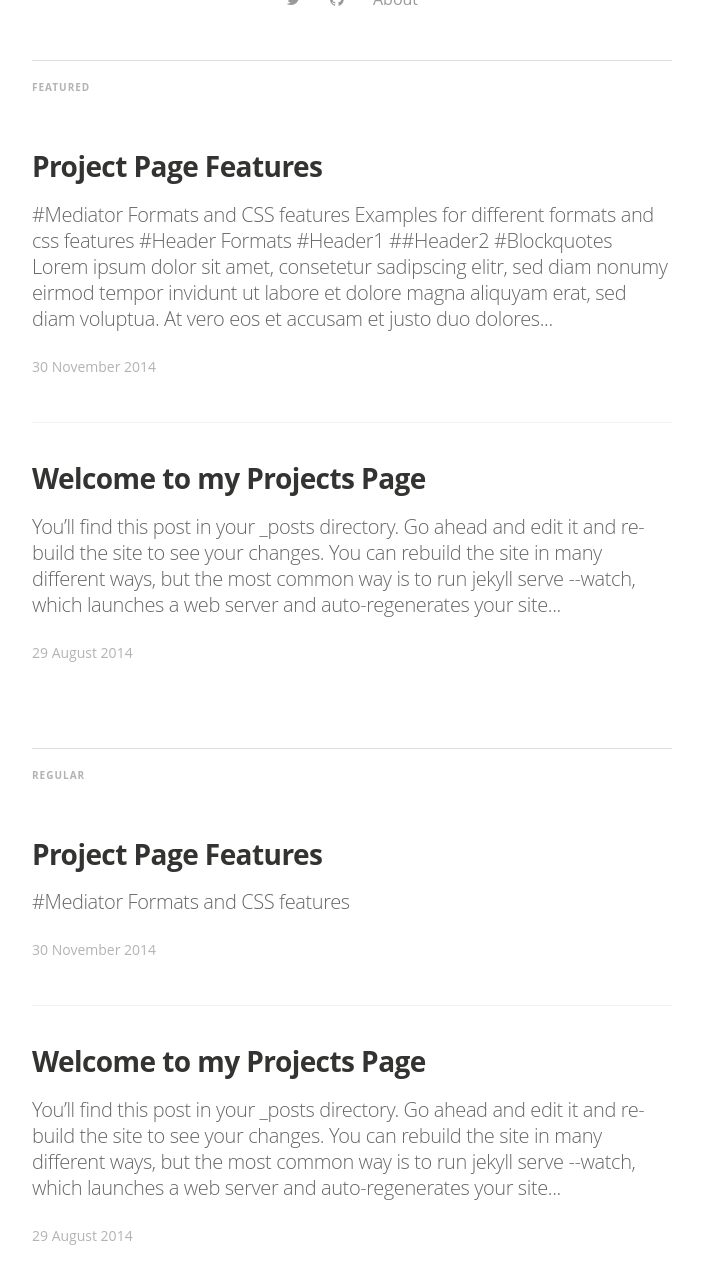
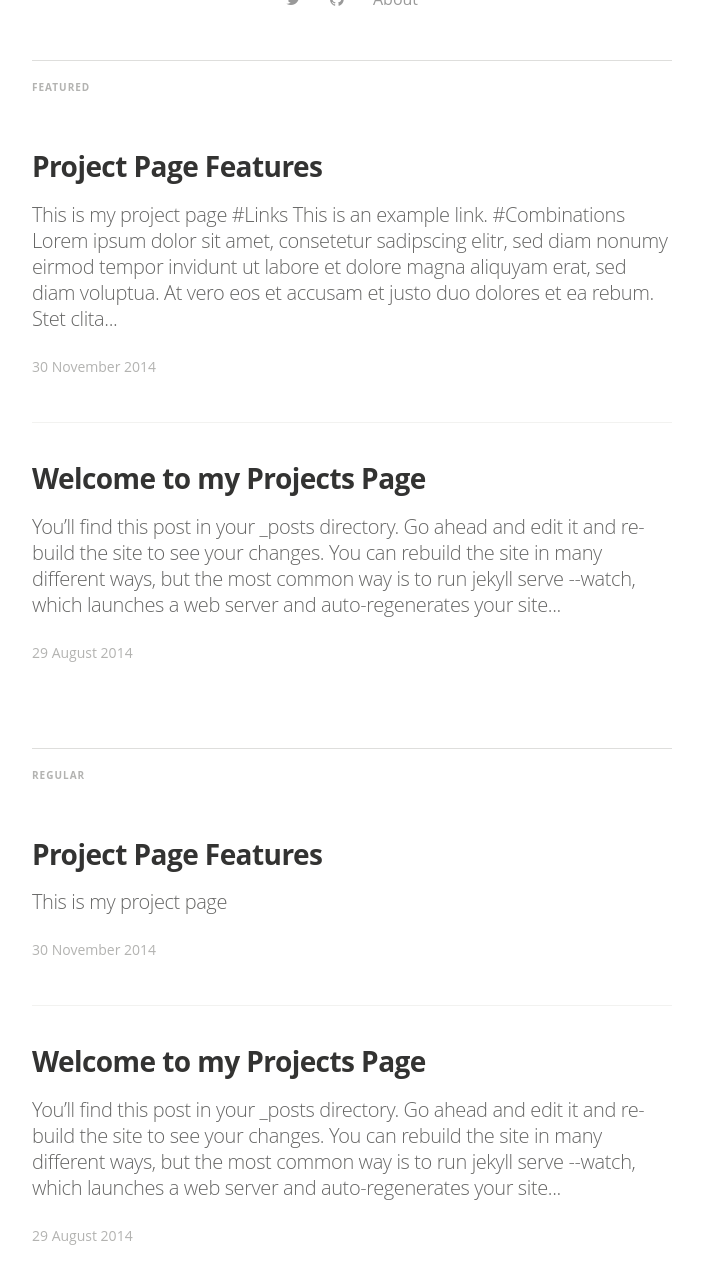
Before and after one commit to gkanellakis/Repogk2, a Jekyll site: the page built from index.html, in a window 1280 px wide and 1400 px high, scrolled down 592 px, cut to the strip 59-1343 px from the top of the window. Shown: the whole strip, without its empty margins (288-991 px from the left). Built offline with Jekyll 4.4.1, drawn with Linux system fonts in a browser that asks for light colours; nearby versions of some CDN libraries; some web fonts are replaced; the list of posts is cut into pages by our own code.

```diff
--- a/_posts/2014-11-30-mediator_features.markdown
+++ b/_posts/2014-11-30-mediator_features.markdown
@@ -7,27 +7,7 @@ tags: featured
 image: /assets/article_images/2014-11-30-mediator_features/night-track.JPG
 image2: /assets/article_images/2014-11-30-mediator_features/night-track-mobile.JPG
 ---
-#Mediator Formats and CSS features
-
-Examples for different formats and css features
-
-#Header Formats
-#Header1
-##Header2
-
-#Blockquotes
->Lorem ipsum dolor sit amet, consetetur sadipscing elitr, sed diam nonumy eirmod tempor invidunt ut labore et dolore magna aliquyam erat, sed diam voluptua. At vero eos et accusam et justo duo dolores et ea rebum. Stet clita kasd gubergren, no sea takimata sanctus
-
-#Lists
-##orderd lists
-1. one
-2. two
-3. three
-
-##unorderd lists
-- Apple
-- Banana
-- Plum
+This is my project page
 
 #Links
 This is an [example link](http://example.com/ "With a Title").
```
Also changed, not shown: assets/images/DATA ANALYTICS logo 01.png (added), assets/images/DATA_logo_01.png.
